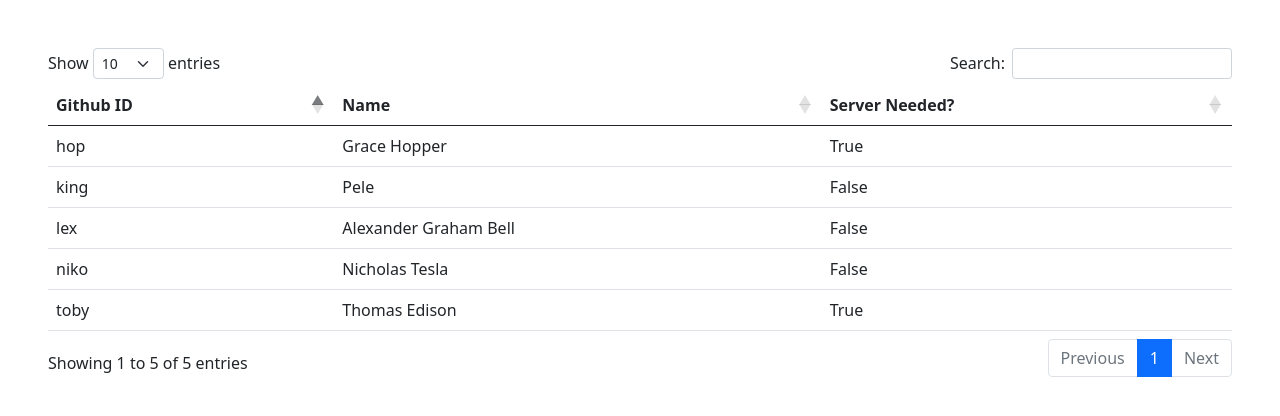
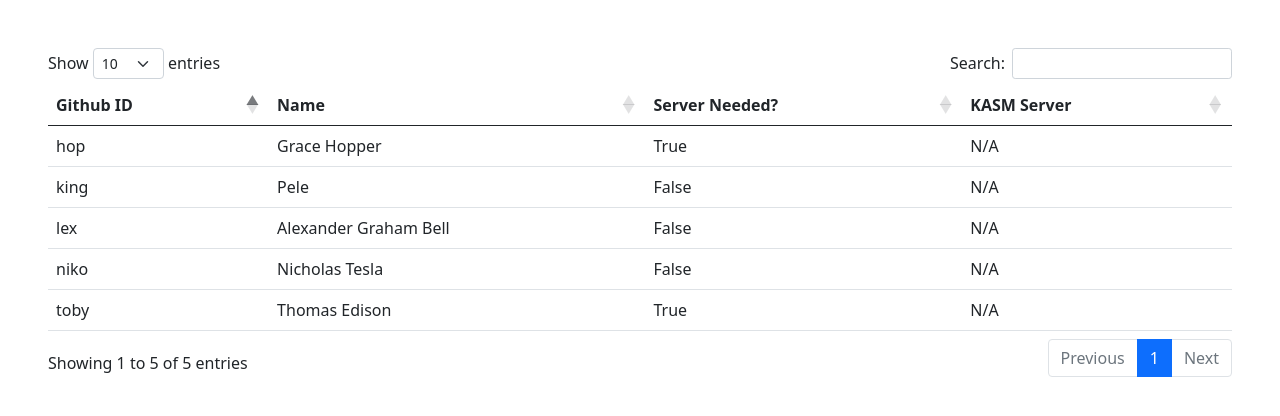
Before and after one commit to nighthawkcoders/devOps, a Flask app: page /users/ in a window 1280 px wide. Shown: the part 66-482 px from the top of the page. Run offline with Flask 3, Linux system fonts and the light colour scheme; data comes from the database, SQL or seed files in the repository; some libraries are stand-ins or nearby versions.

Commit message:
Put KASM servers in the user table

```diff
--- a/kasm_users/student_management.py
+++ b/kasm_users/student_management.py
@@ -52,7 +52,7 @@ KASM_SERVERS = {
 
 ## update kasm servers from json file if it exists
 try:
-    with open('../kasm.json') as f:
+    with open(os.path.join(os.path.dirname(__file__), './kasm.json')) as f:
         KASM_SERVERS = json.load(f)
 except:
     # file doesnt exist/malformed
@@ -149,5 +149,23 @@ def main():
                 current_server_index = (current_server_index + 1) % len(server_list)
                 break  # Move to the next user
 
+def get_user_mappings():
+    mappings = {}
+    for server, server_info in KASM_SERVERS.items():
+        endpoint = f"{server}/api/public/get_users"
+        headers = {
+            "Content-Type": "application/json"
+        }
+        payload = {
+            "api_key": server_info["api_key"],
+            "api_key_secret": server_info["api_key_secret"]
+        }
+        response = requests.post(endpoint, json=payload, headers=headers)
+
+        users_list = response.json().get("users", [])
+        filtered_users = [user.get("username") for user in users_list if "@kasm.local" not in user.get("username")]
+        mappings[server] = filtered_users
+    return mappings
+
 if __name__ == "__main__":
     main()
--- a/main.py
+++ b/main.py
@@ -25,6 +25,8 @@ from api.player import player_api
 # setup App pages
 from projects.projects import app_projects # Blueprint directory import projects definition
 
+from kasm_users.student_management import get_user_mappings
+
 
 # Initialize the SQLAlchemy object to work with the Flask app instance
 db.init_app(app)
@@ -38,6 +40,8 @@ app.register_blueprint(app_projects) # register app pages
 
 AWS_ACCESS_KEY = os.environ.get("AWS_ACCESS_KEY")
 AWS_SECRET_KEY = os.environ.get("AWS_SECRET_KEY")
+
+load_dotenv()  # Load environment variables from .env file
 
 def get_users(api_key, api_key_secret, api_base_url):
     endpoint = f"{api_base_url}/api/public/get_users"
@@ -76,7 +80,22 @@ def table():
 @app.route('/users/')
 def users():
     table = User.query.all()
+    print(table)
     return render_template("users.html", table=table)
+
+@app.route('/update_users_kasm')
+def update_kasm():
+    mappings = get_user_mappings()
+    for server, users in mappings.items():
+        for u in users:
+            print(u)
+            db_user = User.query.filter(User._uid.ilike(u)).first()
+            print(db_user)
+            if db_user != None:
+                print("yay")
+                db_user.kasm_server = server
+                db_user.update()
+    return "Update Completed"
 
 @app.route('/server_users.csv')
 def server_users():
@@ -98,8 +117,6 @@ def assignments():
         users_per_server[server] = [user["username"] for user in users]
 
     return render_template('assignments.html', users_per_server=users_per_server)
-
-load_dotenv()  # Load environment variables from .env file
 
 def get_instances(region_name):
     ec2_client = boto3.client(
--- a/model/users.py
+++ b/model/users.py
@@ -26,6 +26,7 @@ class User(db.Model):
     _uid = db.Column(db.String(255), unique=True, nullable=False)
     _password = db.Column(db.String(255), unique=False, nullable=False)
     _server_needed = db.Column(db.Boolean, default=False, nullable=False)
+    _kasm_server = db.Column(db.String(255), default="N/A", nullable=False)
     _active_classes = db.Column(db.String(255), default="none", nullable=False)
     _archived_classes = db.Column(db.String(255), default="none", nullable=False)
 
@@ -95,6 +96,16 @@ class User(db.Model):
     def server_needed(self, value):
         self._server_needed = value
 
+    # Getter method for _kasm_server
+    @property
+    def kasm_server(self):
+        return self._kasm_server
+
+    # setter method for _kasm_server
+    @kasm_server.setter
+    def kasm_server(self, value):
+        self._kasm_server = value
+
     # output content using str(object) in human readable form, uses getter
     # output content using json dumps, this is ready for API response
     def __str__(self):
@@ -121,7 +132,8 @@ class User(db.Model):
             "first_name": self.first_name,
             "last_name": self.last_name,
             "uid": self.uid,
-            "server_needed": self.server_needed
+            "server_needed": self.server_needed,
+            "kasm_server": self.kasm_server
         }
 
     # CRUD update: updates user name, password, phone
--- a/templates/users.html
+++ b/templates/users.html
@@ -14,6 +14,7 @@
                     <th>Github ID</th>
                     <th>Name</th>
                     <th>Server Needed?</th>
+                    <th>KASM Server</th>
                 </tr>
                 </thead>
             <tbody>
@@ -25,6 +26,7 @@
                     <td>{{ row['uid'] }}</td>
                     <td>{{ row['name'] }}</td>
                     <td>{{ row['server_needed'] }}</td>
+                    <td>{{ row['kasm_server'] }}</td>
                 </tr>
             {% endfor %}
             </tbody>
```
